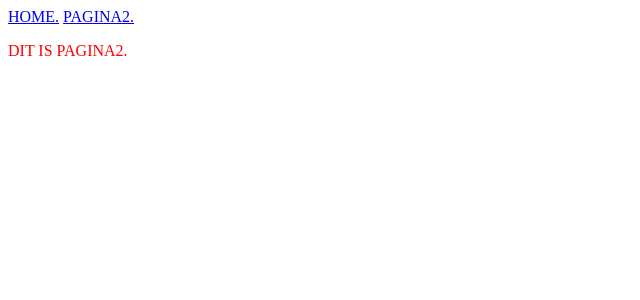
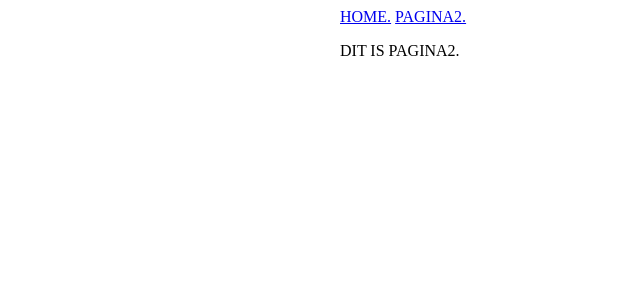
Before and after one commit to michielvdingh/borrelplankfestival, a Jekyll site: the page built from pagina2.html, in a window 1280 px wide. Shown: the top 300 px of the page, without its empty margins (0-640 px from the left). Built offline with Jekyll 4.4.1, drawn with Linux system fonts in a browser that asks for light colours.

Commit message:
een committering

```diff
--- a/css/main.css
+++ b/css/main.css
@@ -1,3 +1,4 @@
-.container .borrelplankClass {
-    color: red;
+.container {
+    margin: auto;
+    max-width: 600px;
 }
--- a/index.html
+++ b/index.html
@@ -4,4 +4,5 @@ layout: default
 <img src="/img/" />
 <p class="borrelplankClass">DIT IS BORRELPLANKFESTIVAL.</p>
 <h1>Titel</h1>
-<h2>subtitel</h2>
+<h2>subtitle</h2>
+<h3>derde Titel</h3>
```
